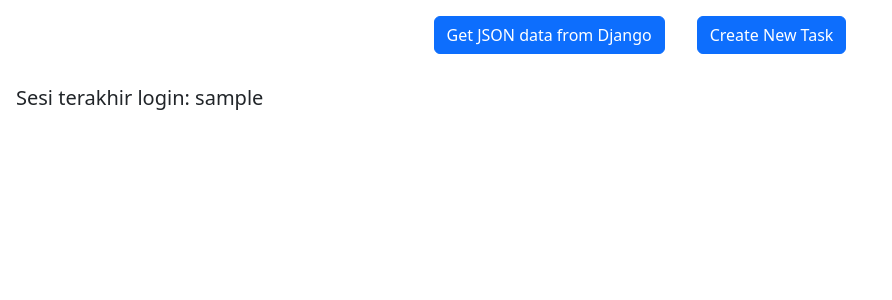
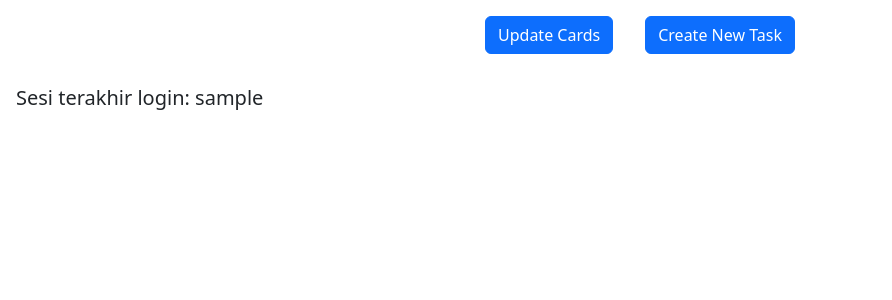
Before and after one commit to YosuaChrialMartono/Tugas2PBP, a Django app: template todolist/templates/todolist_ajax.html in a window 1280 px wide. Shown: the part 104-404 px from the top of the page, without its empty margins (0-892 px from the left). Run offline with Django 4.2, Linux system fonts and the light colour scheme; the template is opened without the code that fills it: most values are stand-ins (such as "Sample title", 1, 10 or a date in 2020); data that the repository does not hold is empty; some libraries are stand-ins or nearby versions.

Commit message:
Commit Tugas 6 - 4

```diff
--- a/todolist/templates/todolist_ajax.html
+++ b/todolist/templates/todolist_ajax.html
@@ -29,7 +29,7 @@
     <div id ="todolistCard" class="content-data row" data-url="{% url 'todolist:show_json' %}">
     </div>
     <div class="d-flex justify-content-center mx-auto">
-      <button class="btn btn-primary btn-get-data m-3">Get JSON data from Django</button>
+      <button class="btn btn-primary btn-get-data m-3">Update Cards</button>
       <button type="button" class="btn btn-primary m-3" data-bs-toggle="modal" data-bs-target="#createTaskModal">Create
         New
         Task</button>
```
